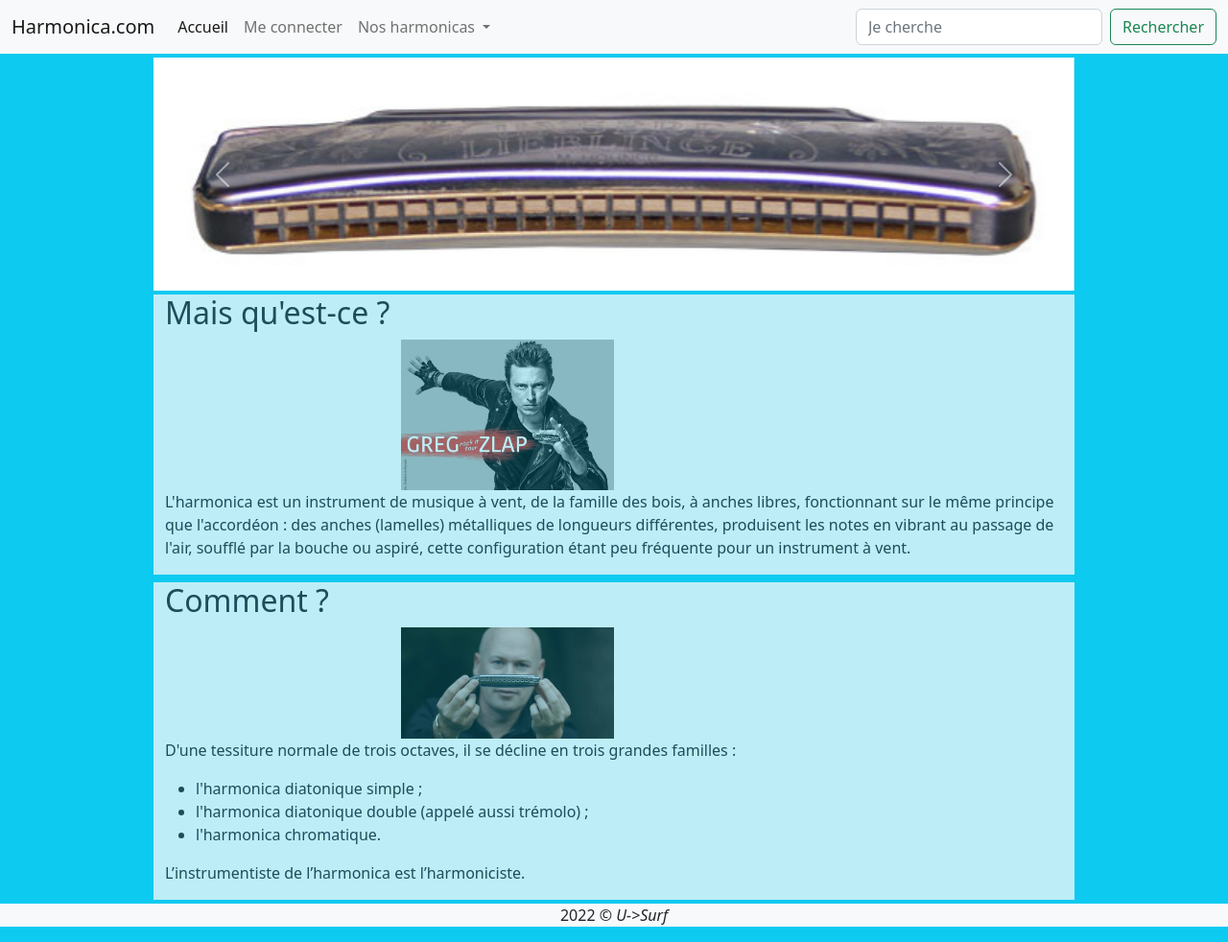
After one commit to DidierColombbus/La-Maison-du-Triangle, a PHP site: page /harmonica_index.php in a window 1280 px wide. The commit adds this page. Shown: the whole page at 96% size. Run offline with PHP 8.4, Linux system fonts and the light colour scheme.

Commit message:
harmonica.com

```diff
--- a/admin/valid.php
+++ b/admin/valid.php
@@ -21,7 +21,7 @@
       ':photo' => $_POST['photo'],
       ':site' => $_POST['site']
     ));
-    // On va alors vider la table spectacles_validation
+    // On va alors vider la table spectacles_validation avec DELETE FROM. On pourrait aussi garder ces informations pour entretenir un compte des concerts proposés par un membre.
     $void = $pdo->prepare("DELETE FROM spectacles_validation");
     $void->execute();
     return header('location:index.php');
--- a/cgu.php
+++ b/cgu.php
@@ -18,7 +18,9 @@ $keywords = "conditions, générales, utilisation";
 require_once("inc/header.inc.php");
 
 ?>
-<div class="container bg-light">
+
+<!-- Dans la section je peux mettre plusiseurs articles, qui contiennent du texte et un titre -->
+<section class="container bg-light">
     <h1 class="text-center">Conditions générales d'utilisation</h1>
     <article class="text-start">
         <h2>1. Domaine d'application</h2>
@@ -205,7 +207,7 @@ require_once("inc/header.inc.php");
         L’attention des Utilisateurs est attirée sur le fait que toute traduction des présentes conditions de vente serait fournie pour leur convenance uniquement. En cas d'incohérence ou de contradiction entre la version française et sa traduction éventuelle, la version française prévaudra. Les présentes conditions générales sont soumises à la loi française. En cas de contestation, le Tribunal de Commerce de Paris sera seul compétent, même en cas de référé, d'appel en garantie ou de pluralité de défendeurs.
     </article>
 
-</div>
+</section>
 
 <!-- Ici nous allons afficher le body et tout ce qui est permis par $contenu si nécessaire (qui est une fonction écrite dans le fichier init.inc.php) -->
 <?php
--- /dev/null
+++ b/harmonica_index.php
@@ -0,0 +1,103 @@
+<!doctype html>
+<html lang="fr">
+  <head>
+    <meta charset="utf-8">
+    <meta name="viewport" content="width=device-width, initial-scale=1">
+    <title>🎶 Harmonica.com</title>
+    <link href="https://cdn.jsdelivr.net/npm/bootstrap@5.2.2/dist/css/bootstrap.min.css" rel="stylesheet" integrity="sha384-Zenh87qX5JnK2Jl0vWa8Ck2rdkQ2Bzep5IDxbcnCeuOxjzrPF/et3URy9Bv1WTRi" crossorigin="anonymous">
+  </head>
+  <body class="bg-info">
+
+  <nav class="navbar navbar-expand-lg bg-light">
+  <div class="container-fluid">
+    <a class="navbar-brand" href="#">Harmonica.com</a>
+    <button class="navbar-toggler" type="button" data-bs-toggle="collapse" data-bs-target="#navbarSupportedContent" aria-controls="navbarSupportedContent" aria-expanded="false" aria-label="Toggle navigation">
+      <span class="navbar-toggler-icon"></span>
+    </button>
+    <div class="collapse navbar-collapse" id="navbarSupportedContent">
+      <ul class="navbar-nav me-auto mb-2 mb-lg-0">
+        <li class="nav-item">
+          <a class="nav-link active" aria-current="page" href="#">Accueil</a>
+        </li>
+        <li class="nav-item">
+          <a class="nav-link" href="#">Me connecter</a>
+        </li>
+        <li class="nav-item dropdown">
+          <a class="nav-link dropdown-toggle" href="#" role="button" data-bs-toggle="dropdown" aria-expanded="false">
+            Nos harmonicas
+          </a>
+          <ul class="dropdown-menu">
+            <li><a class="dropdown-item" href="#">harmonicas diatoniques simples</a></li>
+            <li><a class="dropdown-item" href="#">harmonicas diatoniques doubles</a></li>
+            <li><hr class="dropdown-divider"></li>
+            <li><a class="dropdown-item" href="#">harmonicas chromatiques</a></li>
+          </ul>
+        </li>
+      </ul>
+      <form class="d-flex" role="search">
+        <input class="form-control me-2" type="search" placeholder="Je cherche" aria-label="Search">
+        <button class="btn btn-outline-success" type="submit">Rechercher</button>
+      </form>
+    </div>
+  </div>
+</nav>
+
+<div id="carouselExampleIndicators" class="carousel slide w-75 mx-auto mt-1" data-bs-ride="true">
+  <div class="carousel-indicators">
+    <button type="button" data-bs-target="#carouselExampleIndicators" data-bs-slide-to="0" class="active" aria-current="true" aria-label="Slide 1"></button>
+    <button type="button" data-bs-target="#carouselExampleIndicators" data-bs-slide-to="1" aria-label="Slide 2"></button>
+    <button type="button" data-bs-target="#carouselExampleIndicators" data-bs-slide-to="2" aria-label="Slide 3"></button>
+  </div>
+  <div class="carousel-inner">
+    <div class="carousel-item active">
+      <img src="img/harmonica/harmonica1.jpg" class="d-block w-100" alt="...">
+    </div>
+    <div class="carousel-item">
+      <img src="img/harmonica/harmonica2.jpg" class="d-block w-100" alt="...">
+    </div>
+    <div class="carousel-item">
+      <img src="img/harmonica/harmonica3.jpg" class="d-block w-100" alt="...">
+    </div>
+  </div>
+  <button class="carousel-control-prev" type="button" data-bs-target="#carouselExampleIndicators" data-bs-slide="prev">
+    <span class="carousel-control-prev-icon" aria-hidden="true"></span>
+    <span class="visually-hidden">Previous</span>
+  </button>
+  <button class="carousel-control-next" type="button" data-bs-target="#carouselExampleIndicators" data-bs-slide="next">
+    <span class="carousel-control-next-icon" aria-hidden="true"></span>
+    <span class="visually-hidden">Next</span>
+  </button>
+</div>
+
+<section class="row w-75 mx-auto">
+    <article class="col-6 col-sm-12 my-1 bg-light opacity-75">
+        <h2>Mais qu'est-ce ?</h2>
+        <div class="container-fluid col-6">
+        <img src="img/harmonica/harmoniciste1.jpg" class="w-50" alt="">
+        </div>
+        <p>L'harmonica est un instrument de musique à vent, de la famille des bois, à anches libres, fonctionnant sur le même principe que l'accordéon : des anches (lamelles) métalliques de longueurs différentes, produisent les notes en vibrant au passage de l'air, soufflé par la bouche ou aspiré, cette configuration étant peu fréquente pour un instrument à vent.</p>
+    </article>
+    <article class="col-6 col-sm-12 my-1 bg-light opacity-75">
+        <h2>Comment ?</h2>
+        <div class="container-fluid col-6">
+        <img src="img/harmonica/harmoniciste2.jpg" class="w-50" alt="">
+        </div>
+        <p>D'une tessiture normale de trois octaves, il se décline en trois grandes familles :</p>
+<ul>
+<li>l'harmonica diatonique simple ;</li>
+<li>l'harmonica diatonique double (appelé aussi trémolo) ;</li>
+<li>l'harmonica chromatique.</li>
+</ul>
+<p>L’instrumentiste de l’harmonica est l’harmoniciste.</p>
+    </article>
+</section>
+
+<footer class="bg-light text-center">
+<?php
+    echo '<p>' . date("Y") . ' © <i class="titre">U->Surf</i></p>';
+?>
+</footer>
+
+<script src="https://cdn.jsdelivr.net/npm/bootstrap@5.2.2/dist/js/bootstrap.bundle.min.js" integrity="sha384-OERcA2EqjJCMA+/3y+gxIOqMEjwtxJY7qPCqsdltbNJuaOe923+mo//f6V8Qbsw3" crossorigin="anonymous"></script>
+  </body>
+</html>
--- a/quisommesnous.php
+++ b/quisommesnous.php
@@ -35,6 +35,7 @@ require_once("inc/header.inc.php");
         <ul>
             <li>C'est d'abord au sein de la fanfare de la ville que nous avons rencontré d'autres passionnés du triangle. L'idée nous est venue alors de faire lien avec d'autres percussionnistes à travers le monde.</li>
             <li>Au travers de leurs concerts, leurs spectacles, nos membres font sans cesse découvrir de nouvelles sonorités et naître des vocations inébranlables parmi les plus jeunes.</li>
+            <li>Nous avons ouvert un partenariat avec <a href="harmonica_index.php" target="_blank">harmonica.com</a> qui vous fera bénéficer d'une réduction de 5% si vous venez de notre part.</li>
         </ul>
     </article>
     <br>
```
Also changed, not shown: inc/header.inc.php (+7 -11 lines), img/harmonica/harmonica1.jpg (added), img/harmonica/harmonica2.jpg (added), img/harmonica/harmonica3.jpg (added), img/harmonica/harmoniciste1.jpg (added), img/harmonica/harmoniciste2.jpg (added).
